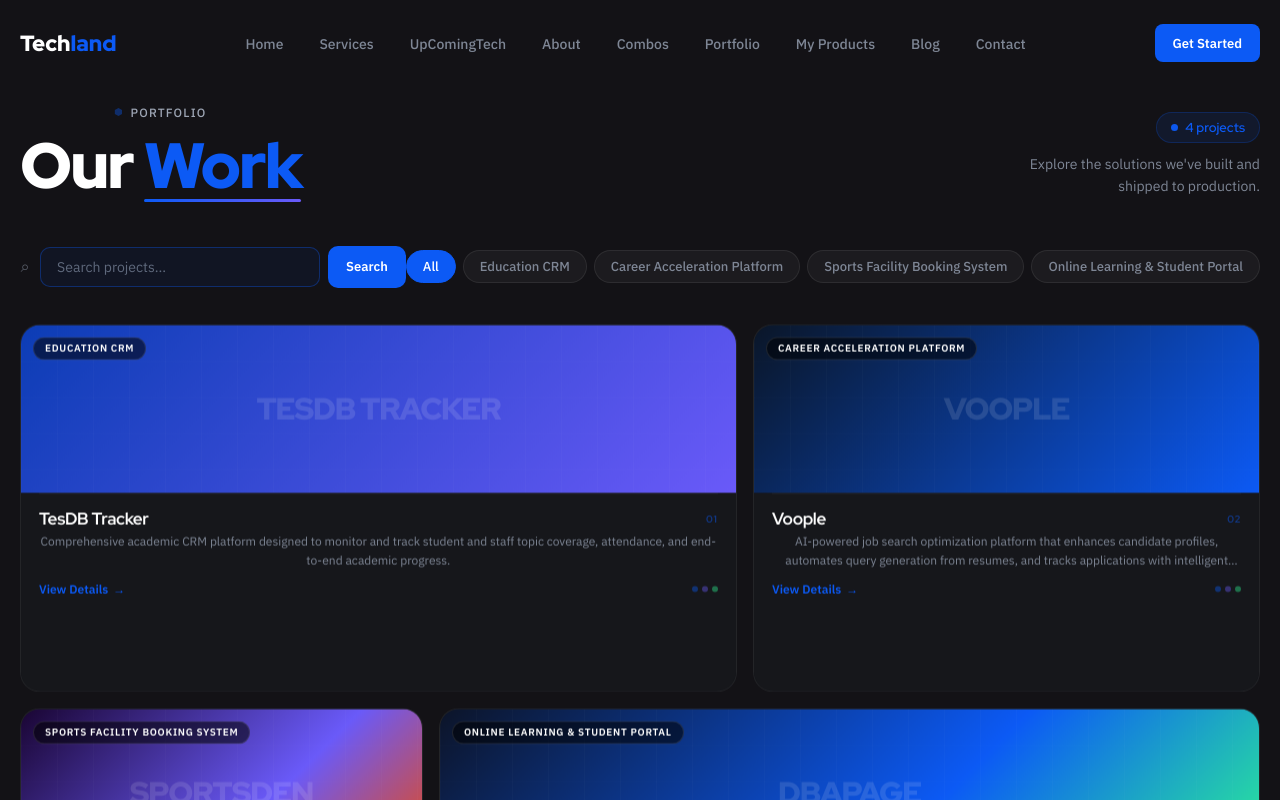
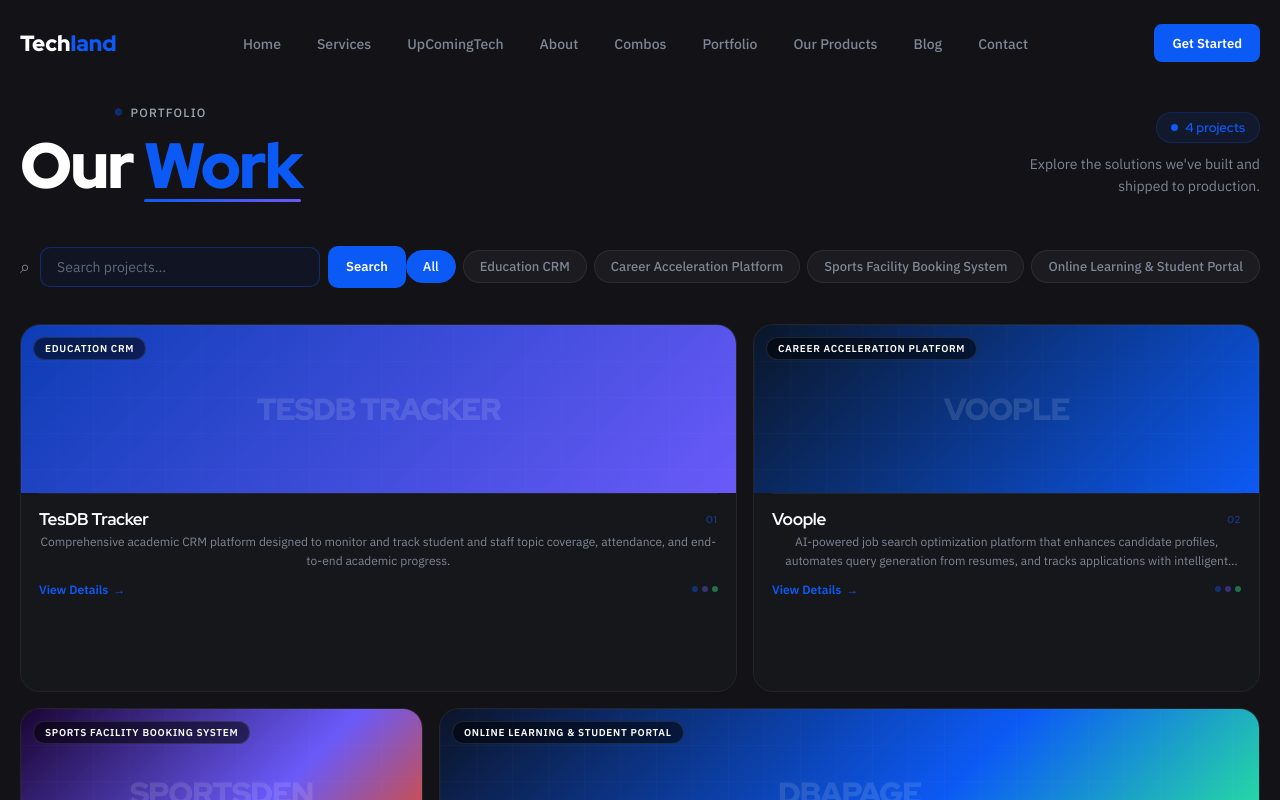
Before and after one commit to AppGitUsers/TechLand, a React (Vite) app: page /portfolio in a window 1280 px wide. Shown: the top 800 px of the page. Built offline with nearby package versions, Linux system fonts and the light colour scheme.

Commit message:
Changed Name To Our Products

```diff
--- a/src/components/Header.jsx
+++ b/src/components/Header.jsx
@@ -1,8 +1,8 @@
 import { useState } from "react";
 import { useLocation, Link } from "react-router-dom";
-const NAV_LINKS = ["Home", "Services","UpComingTech", "About","Combos", "Portfolio", "My Products", "Blog", "Contact"];
-const ROUTE_LINKS = ["Portfolio", "My Products"];
-const toHref = (l) => l === "My Products" ? "/myproducts" : `/${l.toLowerCase()}`;
+const NAV_LINKS = ["Home", "Services","UpComingTech", "About","Combos", "Portfolio", "Our Products", "Blog", "Contact"];
+const ROUTE_LINKS = ["Portfolio", "Our Products"];
+const toHref = (l) => l === "Our Products" ? "/myproducts" : `/${l.toLowerCase()}`;
 function Header({ scrolled }) {
   const [open, setOpen] = useState(false);
   const location = useLocation();
--- a/src/components/Portfolio.jsx
+++ b/src/components/Portfolio.jsx
@@ -321,9 +321,8 @@ export default function Portfolio() {
 
               return (
                 <div
-                  className="project-card reveal"
+                  className="project-card"
                   key={project.title}
-                  style={{ animationDelay: `${i * 0.07}s` }}
                   onClick={() => openProject(project, originalIndex)}
                   role="button"
                   tabIndex={0}
--- a/src/css/global.css
+++ b/src/css/global.css
@@ -246,15 +246,13 @@ h6 { font-size: clamp(16px, 1.5vw, 24px); }
   background: rgba(12,90,245,0.1); border: 1px solid rgba(12,90,245,0.3);
   padding: 6px 14px; border-radius: 100px; margin-bottom: 28px;
   font-size: 13px; font-weight: 500; color: var(--primary);
-  animation: fadeInUp 0.6s ease both;
 }
-.hero-title { margin-bottom: 24px; line-height: 1.1; animation: fadeInUp 0.6s ease 0.1s both; }
+.hero-title { margin-bottom: 24px; line-height: 1.1; }
 .hero-title .accent { color: var(--primary); }
-.hero-desc { color: var(--gray); font-size: 16px; line-height: 1.75; max-width: 520px; margin-bottom: 40px; animation: fadeInUp 0.6s ease 0.2s both; }
-.hero-btns { display: flex; gap: 16px; flex-wrap: wrap; animation: fadeInUp 0.6s ease 0.3s both; }
+.hero-desc { color: var(--gray); font-size: 16px; line-height: 1.75; max-width: 520px; margin-bottom: 40px; }
+.hero-btns { display: flex; gap: 16px; flex-wrap: wrap; }
 .hero-img-wrap {
   position: relative; border-radius: 24px; overflow: hidden;
-  animation: fadeInRight 0.8s ease 0.2s both;
 }
 .hero-img-wrap img { width: 100%; height: 100%; object-fit: cover; display: block; }
 .hero-float-card {
--- a/src/css/myproducts.css
+++ b/src/css/myproducts.css
@@ -40,7 +40,6 @@
   background: linear-gradient(90deg, var(--primary), #6a5af9);
   border-radius: 2px;
   transform-origin: left;
-  animation: underlineExpand 0.6s ease 0.2s both;
 }
 
 @keyframes underlineExpand {
--- a/src/css/portfolio.css
+++ b/src/css/portfolio.css
@@ -44,7 +44,6 @@
   background: linear-gradient(90deg, var(--primary), #6a5af9);
   border-radius: 2px;
   transform-origin: left;
-  animation: underlineExpand 0.6s ease 0.2s both;
 }
 
 @keyframes underlineExpand {
@@ -79,7 +78,6 @@
   height: 7px;
   border-radius: 50%;
   background: var(--primary);
-  animation: dotPulse 2s ease-in-out infinite;
 }
 
 @keyframes dotPulse {
@@ -117,8 +115,7 @@
   color: var(--gray);
   flex-shrink: 0;
   pointer-events: none;
-  transition: color 0.25s ease, transform 0.3s ease;
-  animation: searchPulse 2.5s ease-in-out infinite;
+  transition: color 0.25s ease;
 }
 
 @keyframes searchPulse {
@@ -128,7 +125,6 @@
 
 .search-wrap:focus-within .search-icon {
   color: var(--primary);
-  animation: searchSpin 0.45s cubic-bezier(0.34,1.56,0.64,1) forwards;
 }
 
 @keyframes searchSpin {
@@ -456,7 +452,6 @@
   align-items: flex-end;
   justify-content: center;
   padding: 0 14px 14px;
-  animation: overlayIn 0.2s ease;
 }
 
 @keyframes overlayIn {
@@ -475,8 +470,6 @@
   flex-direction: column;
   border: 1px solid rgba(255,255,255,0.07);
   box-shadow: 0 -12px 48px rgba(12,90,245,0.08), 0 32px 64px rgba(0,0,0,0.6);
-  animation: drawerUp 0.3s cubic-bezier(0.25, 1, 0.5, 1);
-  will-change: transform;
 }
 
 @keyframes drawerUp {
--- a/src/pages/MyProducts.jsx
+++ b/src/pages/MyProducts.jsx
@@ -272,8 +272,7 @@ function ProductModal({ product, onClose }) {
 function ProductCard({ product, index, onClick, onCostClick }) {
   return (
     <div
-      className={`product-card reveal${product.comingSoon ? " coming-soon-card" : ""}`}
-      style={{ transitionDelay: `${index * 0.15}s` }}
+      className={`product-card${product.comingSoon ? " coming-soon-card" : ""}`}
       onClick={!product.comingSoon ? onClick : undefined}
       role={!product.comingSoon ? "button" : undefined}
       tabIndex={!product.comingSoon ? 0 : undefined}
```
